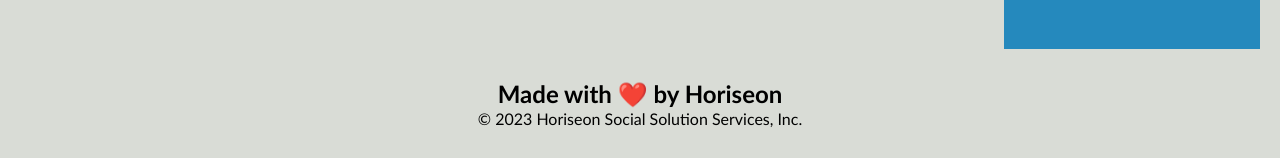
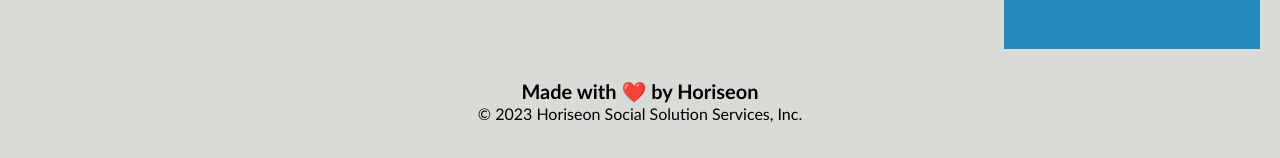
Before and after one commit to Evachu000/Module-1-Challenge, a plain HTML site: page index.html in a window 1280 px wide. Shown: the part 2034-2192 px from the top of the page. Drawn offline with Linux system fonts and the light colour scheme; files that its build step writes are made by us from their sources; files whose address does not match are found by name.

Commit message:
readmelayout

```diff
--- a/Develop/assets/css/style.css
+++ b/Develop/assets/css/style.css
@@ -125,6 +125,6 @@
     text-align: center;
 }
 
-.footer h2 {
+footer h2 {
     font-size: 20px;
 }
```
Also changed, not shown: index.html (renamed from Develop/index.html), 1 other file.
